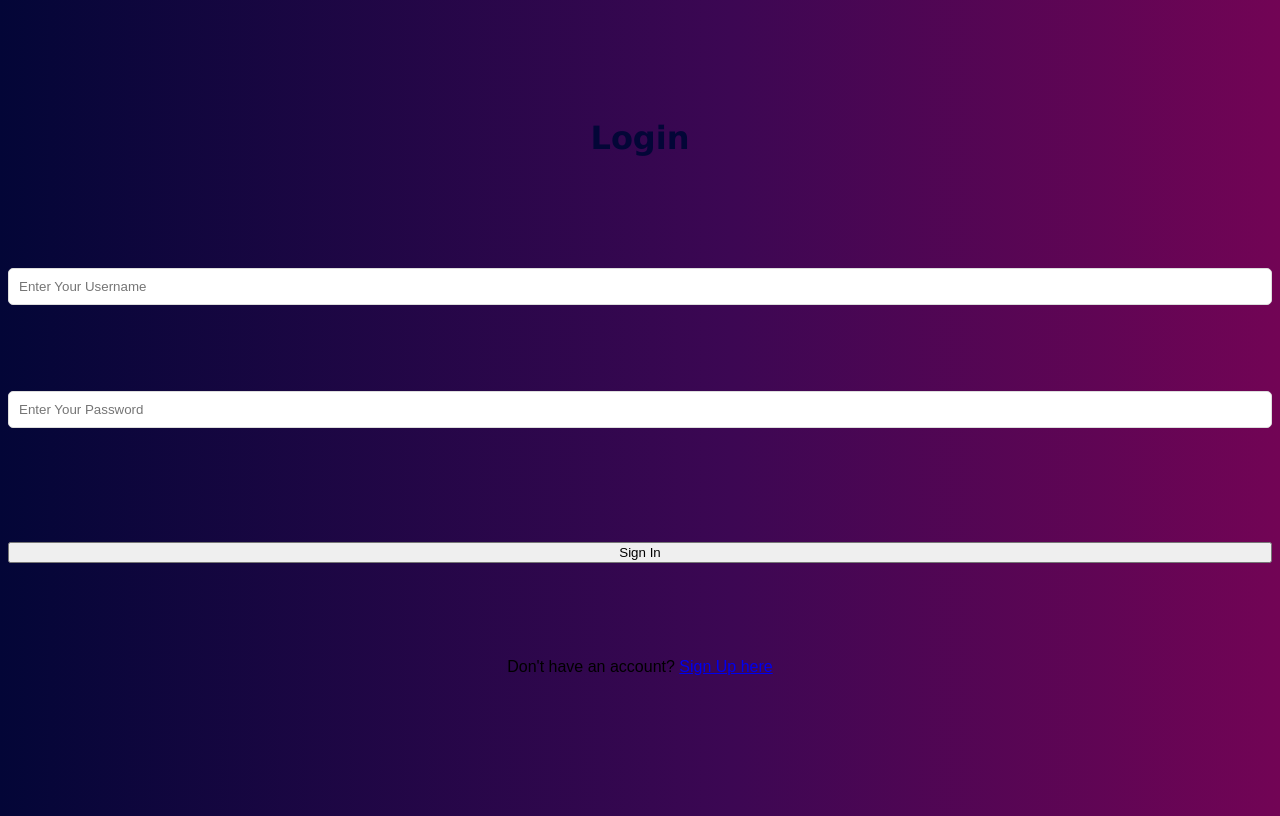
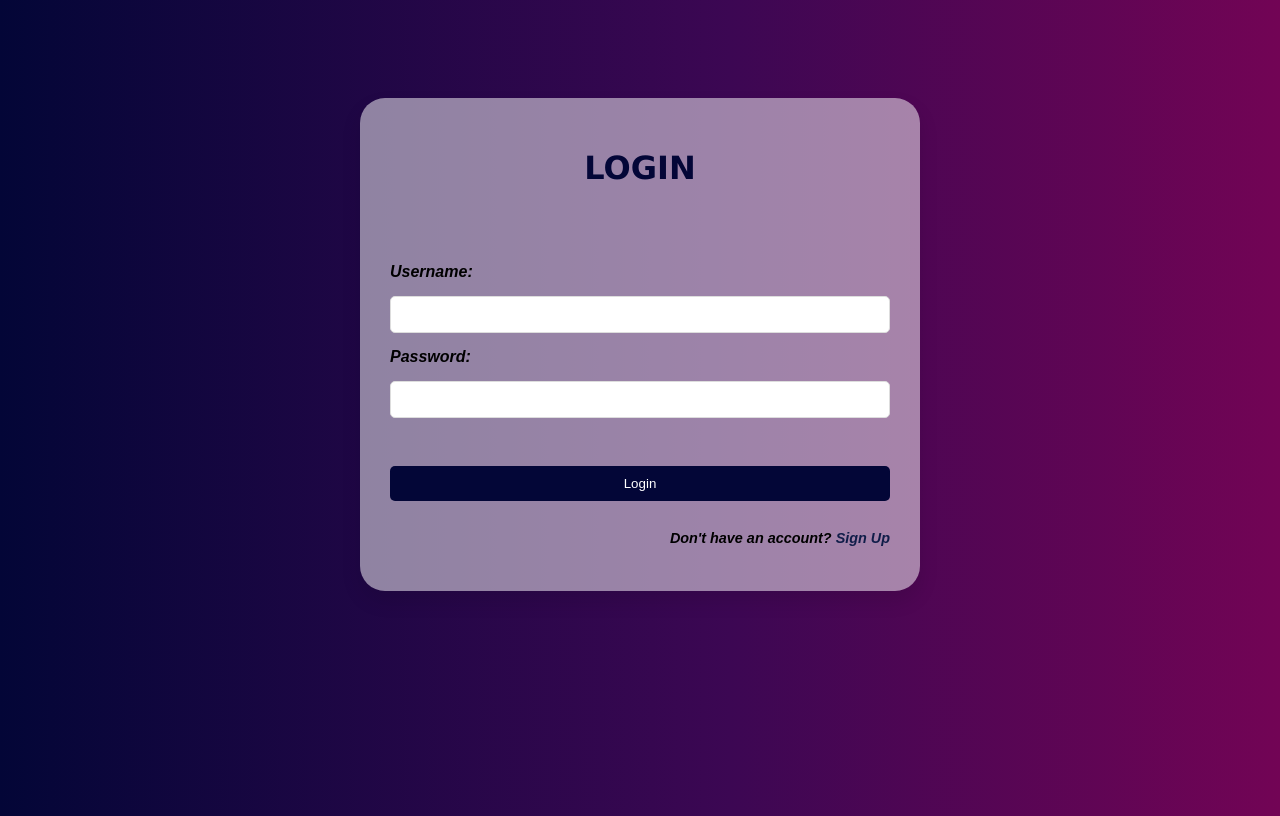
Before and after one commit to samraat-d/omni-track, a Flask app: page / in a window 1280 px wide. Run offline with Flask 3, Linux system fonts and the light colour scheme.

Commit message:
login.html

```diff
--- a/Sem3 Web Project/login page/templates/login.html
+++ b/Sem3 Web Project/login page/templates/login.html
@@ -1,27 +1,31 @@
 <!-- Store this code in 'login.html' file inside the 'templates' folder -->
 
-<html>
+<!DOCTYPE html>
+<html lang="en">
 <head>
     <meta charset="UTF-8">
-		<title> Login </title>
-		<link rel="stylesheet" href="{{ url_for('static', filename='style.css') }}">
+    <meta name="viewport" content="width=device-width, initial-scale=1.0">
+    <title>LOGIN</title>
+    <link rel="stylesheet" href="style.css">
 </head>
-	<body></br></br></br></br></br>
-		<div align="center">
-		<div align="center" class="border">
-			<div class="header">
-				<h1 class="word">Login</h1>
-			</div></br></br></br>
-			<h2 class="word">
+<body>
+    <header>
+
+
+
+    </header>
+    <main>
+        <div class="login-form">
+          <h1>LOGIN</h1><br><br><br>
             <form action="{{ url_for('login') }}" method="post">
-				<div class="msg">{{ msg }}</div>
-					<input id="username" name="username" type="text" placeholder="Enter Your Username" class="textbox"/></br></br>
-					<input id="password" name="password" type="password" placeholder="Enter Your Password" class="textbox"/></br></br></br>
-					<input type="submit" class="btn" value="Sign In"></br></br>
+                <label for="username">Username:</label>
+                <input type="text" id="username" name="username" required>
+                <label for="password">Password:</label>
+                <input type="password" id="password" name="password" required><br>
+                <button type="submit">Login</button>
+                <p class="new-user">Don't have an account? <a href="signup.html">Sign Up</a></p>
             </form>
-			</h2>
-			<p class="bottom">Don't have an account? <a class="bottom" href="{{url_for('register')}}"> Sign Up here</a></p>
         </div>
-		</div>
+    </main>
 </body>
 </html>
```
Lines whose indentation alone changed are shown as unchanged.
